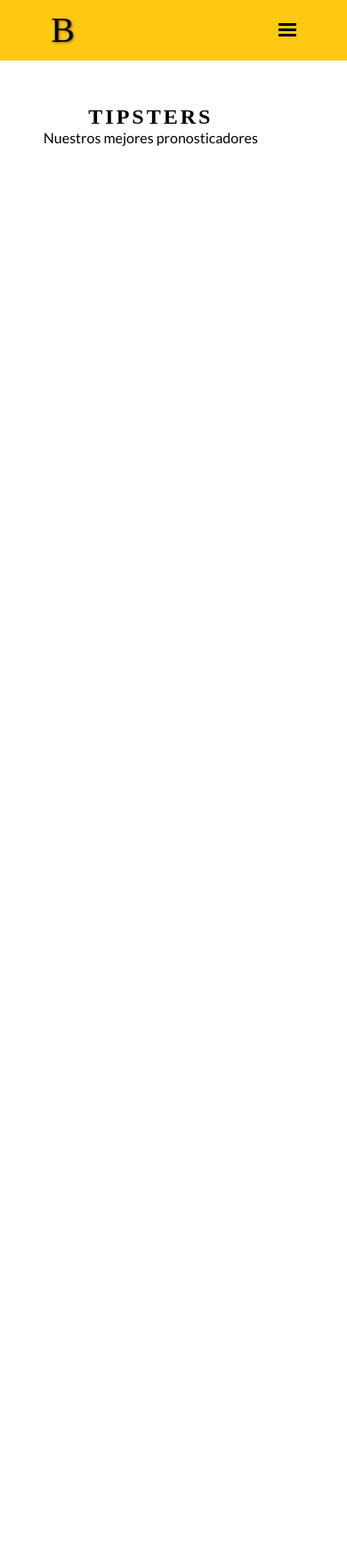
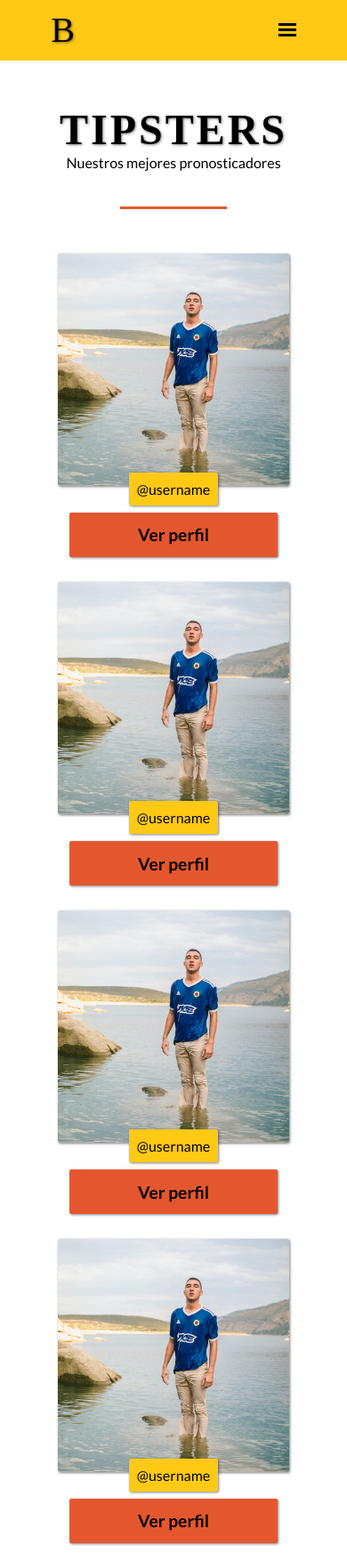
Before and after one commit to jsr-desarrolloweb/refactoringMyCSS, a plain HTML site: page index.html in a window 390 px wide. Shown: the top 1745 px of the page at 89% size. Before the commit the page ends 844 px from the top, so only its background shows below. Drawn offline with Linux system fonts and the light colour scheme.

```diff
--- a/index.html
+++ b/index.html
@@ -6,6 +6,8 @@
     <meta name="viewport" content="width=device-width, initial-scale=1.0">
     <title>B E T T E' S</title>
     <link rel="stylesheet" href="style.css">
+    <link rel="stylesheet" href="https://cdnjs.cloudflare.com/ajax/libs/font-awesome/5.15.1/css/all.min.css" integrity="sha512-+4zCK9k+qNFUR5X+cKL9EIR+ZOhtIloNl9GIKS57V1MyNsYpYcUrUeQc9vNfzsWfV28IaLL3i96P9sdNyeRssA==" crossorigin="anonymous" />
+
 </head>
 
 <body>
@@ -45,17 +47,60 @@
         <section class="section-tipsters">
 
             <div class="section-title">
+
                 <h1>TIPSTERS</h1>
                 <p>Nuestros mejores pronosticadores</p>
+                <div class="separator"></div>
             </div>
 
 
+            <div class="tipster-cards">
+                <div class="card">
+                    <img src="foto-tipster.jpg" alt="">
+                    <span>@username</span>
+                    <button>Ver perfil</button>
+                </div>
+                <div class="card">
+                    <img src="foto-tipster.jpg" alt="">
+                    <span>@username</span>
+                    <button>Ver perfil</button>
+                </div>
+                <div class="card">
+                    <img src="foto-tipster.jpg" alt="">
+                    <span>@username</span>
+                    <button>Ver perfil</button>
+                </div>
+                <div class="card">
+                    <img src="foto-tipster.jpg" alt="">
+                    <span>@username</span>
+                    <button>Ver perfil</button>
+                </div>
+                <div class="card">
+                    <img src="foto-tipster.jpg" alt="">
+                    <span>@username</span>
+                    <button>Ver perfil</button>
+                </div>
+                <div class="card">
+                    <img src="foto-tipster.jpg" alt="">
+                    <span>@username</span>
+                    <button>Ver perfil</button>
+                </div>
 
-
+            </div>
 
         </section>
 
+
     </main>
+
+    <footer>
+        <h3>BETTE'S</h3>
+        <div class="rrss">
+            <a href=""><i class="fab fa-twitter icono-naranja"></i></a>
+            <a href=""><i class="fab fa-instagram icono-naranja"></i></a>
+            <a href=""><i class="fab fa-facebook icono-naranja"></i></a>
+        </div>
+    </footer>
 
 
 
--- a/style.css
+++ b/style.css
@@ -47,7 +47,7 @@ header {
     justify-content: space-around;
     align-items: center;
     height: 8vh;
-    background-color: #FFC914;
+    background-color: var(--yellow-bt);
     width: 100%;
 }
 
@@ -99,18 +99,19 @@ header {
 }
 
 
-/* MAIN: Sections: Tipsters */
+/* MAIN: Sections: Tipsters, Cards */
 
 main {
     width: 100%;
     display: flex;
     justify-content: center;
+    margin-bottom: 30px;
 }
 
 .section-tipsters {
     display: flex;
     flex-direction: column;
-    align-items: flex-start;
+    align-items: center;
     margin: 50px 0;
     width: 75%;
 }
@@ -119,9 +120,94 @@ main {
     display: flex;
     flex-direction: column;
     align-items: center;
+    margin-bottom: 40px;
 }
 
 .section-title h1 {
-    font-family: 'anurati';
+    font-size: 3rem;
+    font-family: 'Anurati';
     letter-spacing: 3px;
+    text-shadow: var(--sombra);
 }
+
+.separator {
+    margin-top: 40px;
+    background-color: #E4572E;
+    width: 120px;
+    height: 3px;
+}
+
+.tipster-cards {
+    display: flex;
+    flex-wrap: wrap;
+    justify-content: center;
+}
+
+.card {
+    display: flex;
+    flex-direction: column;
+    align-items: center;
+    margin: 10px 20px;
+}
+
+.card img {
+    border-radius: 2px;
+    width: 260px;
+    box-shadow: var(--sombra);
+}
+
+.card span {
+    background-color: var(--yellow-bt);
+    padding: 9px;
+    margin-top: -15px;
+    border-radius: 2px;
+    box-shadow: var(--sombra);
+}
+
+.card button {
+    border: none;
+    background-color: var(--orange-bt);
+    height: 50px;
+    width: 90%;
+    border-radius: 2px;
+    box-shadow: var(--sombra);
+    margin: 8px;
+    font-size: 1.2rem;
+    font-weight: bold;
+    cursor: pointer;
+}
+
+
+/* -------FOOTER-------- */
+
+footer {
+    display: flex;
+    justify-content: space-between;
+    padding: 30px 100px;
+    width: 100%;
+    background-color: #2E282A;
+}
+
+footer h3 {
+    font-family: 'Anurati';
+    letter-spacing: 2px;
+    font-size: 1.5rem;
+    color: #E4572E;
+    text-shadow: var(--sombra);
+}
+
+footer i {
+    color: #E4572E;
+    font-size: 1.5rem;
+    padding: 0px 5px;
+}
+
+@media screen and (max-width: 600px) {
+    footer {
+        align-items: center;
+        flex-direction: column;
+    }
+    i {
+        margin-top: 3px;
+    }
+}
```
Also changed, not shown: foto-tipster.jpg (added).
